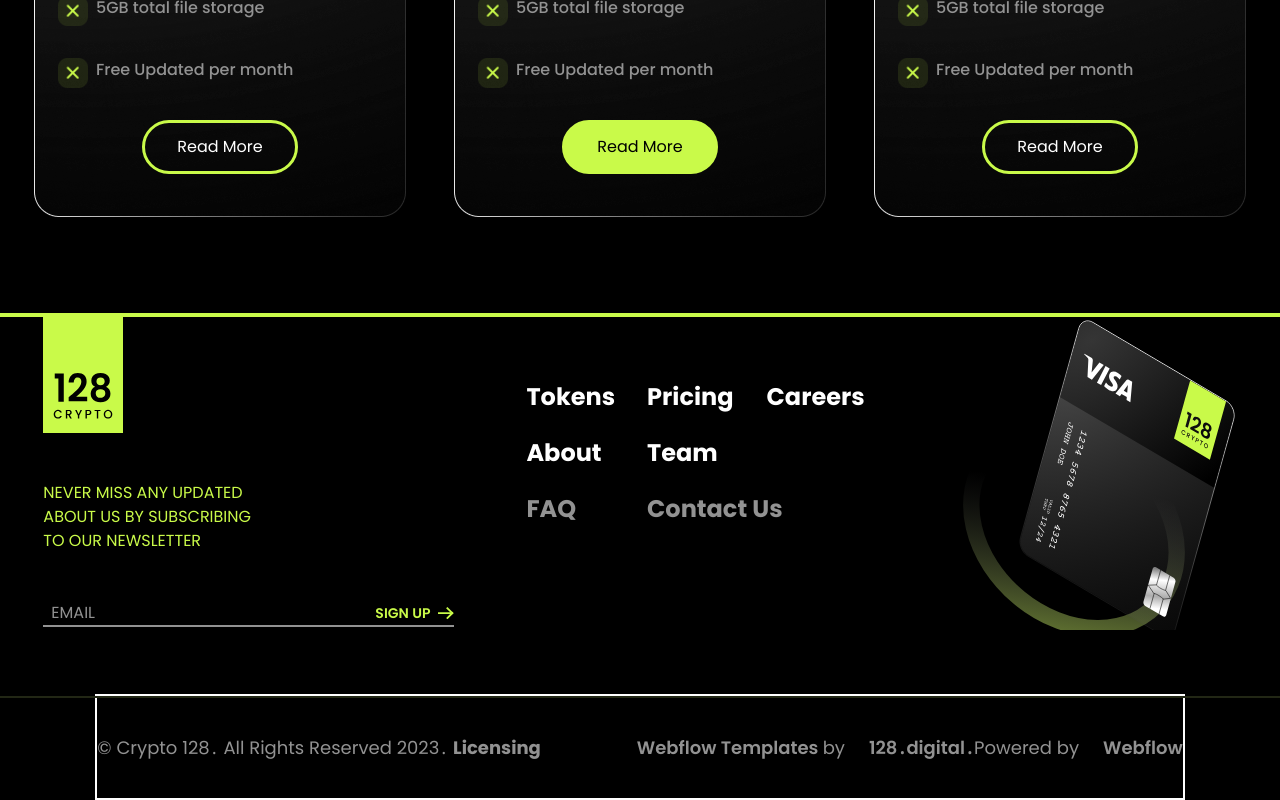
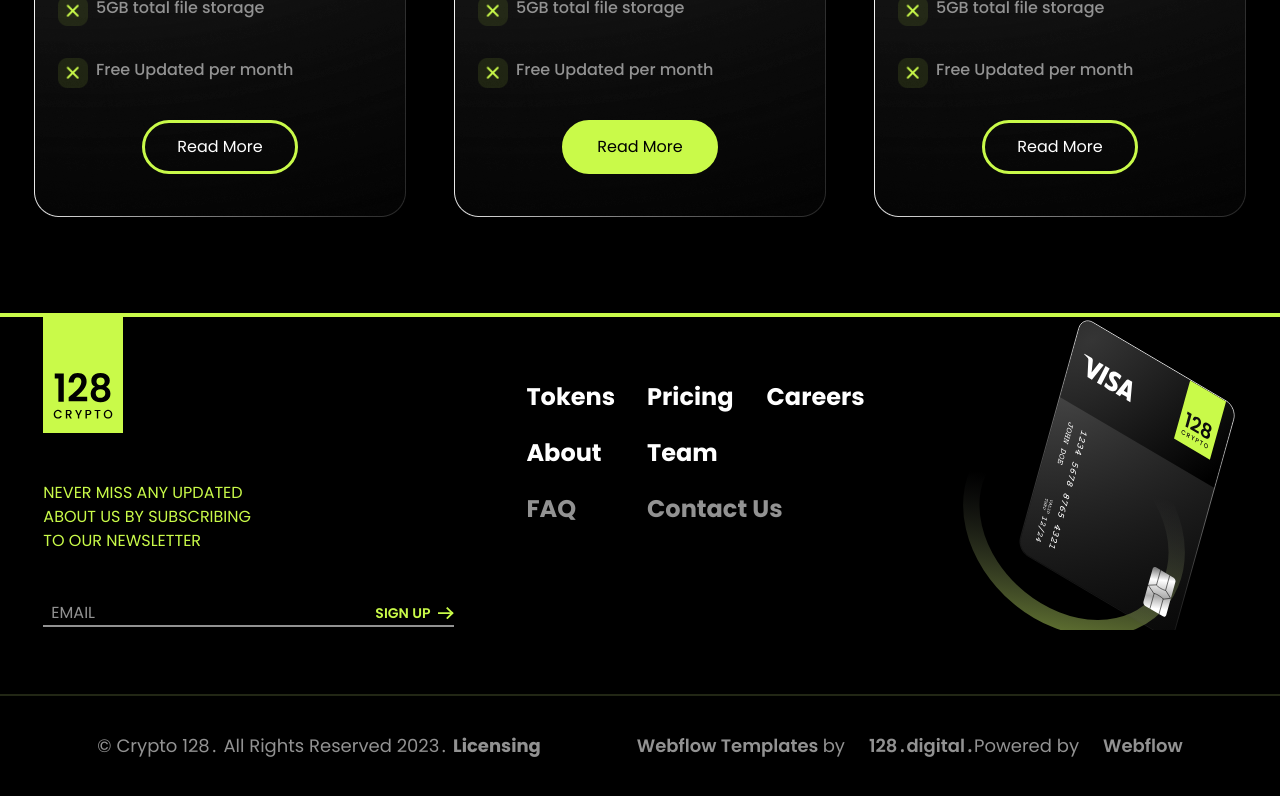
Before and after one commit to MohamedAbobakr12/Crypto-App, a Next.js app: page / in a window 1280 px wide. Shown: the part 5002-5802 px from the top of the page. Built offline with nearby package versions, Linux system fonts and the light colour scheme.

Commit message:
Update Footer.jsx

```diff
--- a/src/app/sections/Footer.jsx
+++ b/src/app/sections/Footer.jsx
@@ -50,7 +50,7 @@ const Footer = () => {
                     </div>
                 </div>
 
-                <div className="flex flex-col justify-center w-max mx-auto border-2 border-white mt-16 max-lg:mt-12 max-md:mt-10">
+                <div className="flex flex-col justify-center w-max mx-auto mt-16 max-lg:mt-12 max-md:mt-10">
                     <div className="border border-[#222715] w-[150%] -ml-32" />
                     <div className="flex max-lg:flex-col items-center gap-x-32 max-2xl:gap-x-24 max-xl:gap-x-8 max-md:gap-y-6 h-[100px] max-md:mt-4">
                         <p className="text-[#929292] text-lg max-sm:text-sm max-xs:text-xs text-nowrap">&#169; Crypto 128&#8228; All Rights Reserved 2023&#8228; <span className="font-bold">Licensing</span></p>
```
